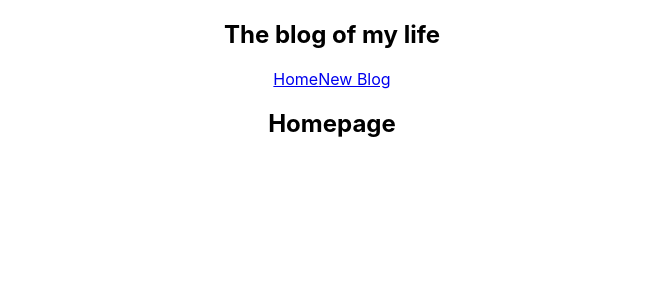
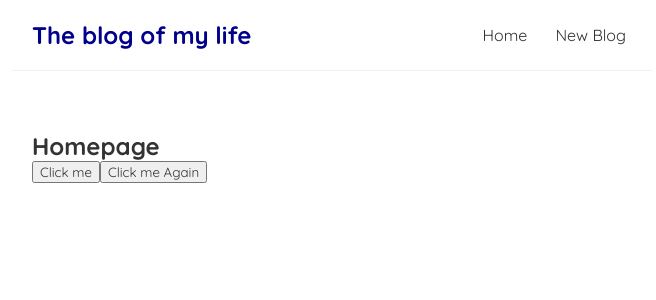
Before and after one commit to Odzen/React_Juan_Blog, a React (Create React App) app: page / in a window 1280 px wide. Shown: the top 300 px of the page, without its empty margins (308-964 px from the left). Built offline with nearby package versions, Linux system fonts and the light colour scheme.

Commit message:
Basic styles

```diff
--- a/src/App.css
+++ /dev/null
@@ -1,38 +0,0 @@
-.App {
-  text-align: center;
-}
-
-.App-logo {
-  height: 40vmin;
-  pointer-events: none;
-}
-
-@media (prefers-reduced-motion: no-preference) {
-  .App-logo {
-    animation: App-logo-spin infinite 20s linear;
-  }
-}
-
-.App-header {
-  background-color: #282c34;
-  min-height: 100vh;
-  display: flex;
-  flex-direction: column;
-  align-items: center;
-  justify-content: center;
-  font-size: calc(10px + 2vmin);
-  color: white;
-}
-
-.App-link {
-  color: #61dafb;
-}
-
-@keyframes App-logo-spin {
-  from {
-    transform: rotate(0deg);
-  }
-  to {
-    transform: rotate(360deg);
-  }
-}
--- a/src/App.js
+++ b/src/App.js
@@ -1,4 +1,4 @@
-import './App.css';
+
 import Navbar from './Navbar'
 import Home from './Home'
 
--- a/src/Home.js
+++ b/src/Home.js
@@ -1,8 +1,22 @@
 
 const Home = () => {
+
+    const handleClick = (e) => {
+        console.log("Hello", e);
+    }
+
+
+    const handleClickAgain = (name, e) => {
+        console.log("Hello " + name, e.target);
+    }
+
+
+
     return (
         <div className="home">
             <h2>Homepage</h2>
+            <button onClick={handleClick}>Click me</button>
+            <button onClick={ (e) => handleClickAgain("Juan", e)}>Click me Again</button>
         </div>
     );
 }
--- a/src/index.css
+++ b/src/index.css
@@ -1,13 +1,35 @@
-body {
-  margin: 0;
-  font-family: -apple-system, BlinkMacSystemFont, 'Segoe UI', 'Roboto', 'Oxygen',
-    'Ubuntu', 'Cantarell', 'Fira Sans', 'Droid Sans', 'Helvetica Neue',
-    sans-serif;
-  -webkit-font-smoothing: antialiased;
-  -moz-osx-font-smoothing: grayscale;
+@import url('https://fonts.googleapis.com/css2?family=Quicksand:wght@300;400;500;600;700&display=swap');
+
+/* base styles */
+* {
+    margin: 0;
+    font-family: "Quicksand";
+    color: #333;
 }
-
-code {
-  font-family: source-code-pro, Menlo, Monaco, Consolas, 'Courier New',
-    monospace;
+.navbar {
+    padding: 20px;
+    display: flex;
+    align-items: center;
+    max-width: 600px;
+    margin: 0 auto;
+    border-bottom: 1px solid #f2f2f2;
 }
+.navbar h1 {
+    color: darkblue;
+}
+.navbar .links {
+    margin-left: auto;
+}
+.navbar a {
+    margin-left: 16px;
+    text-decoration: none;
+    padding: 6px;
+}
+.navbar a:hover {
+    color: dodgerblue;
+}
+.content {
+    max-width: 600px;
+    margin: 40px auto;
+    padding: 20px;
+}
```
